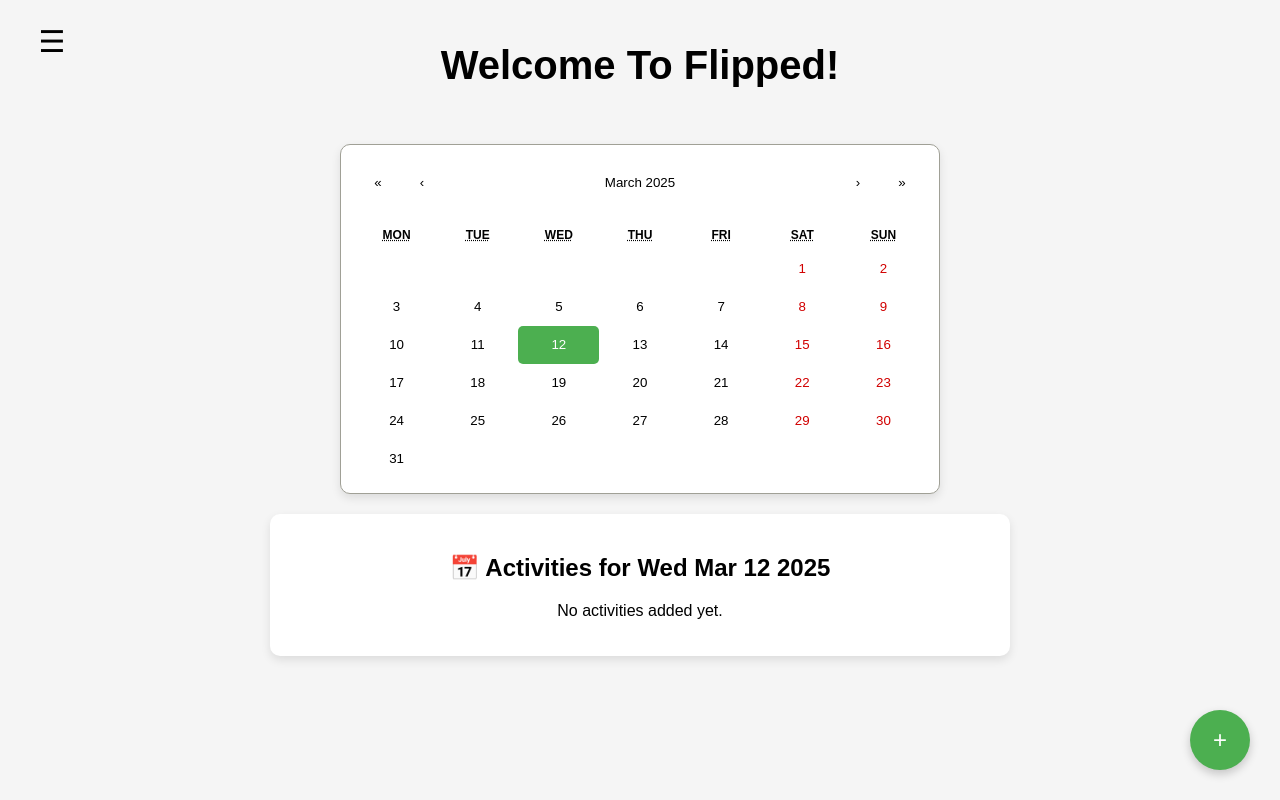
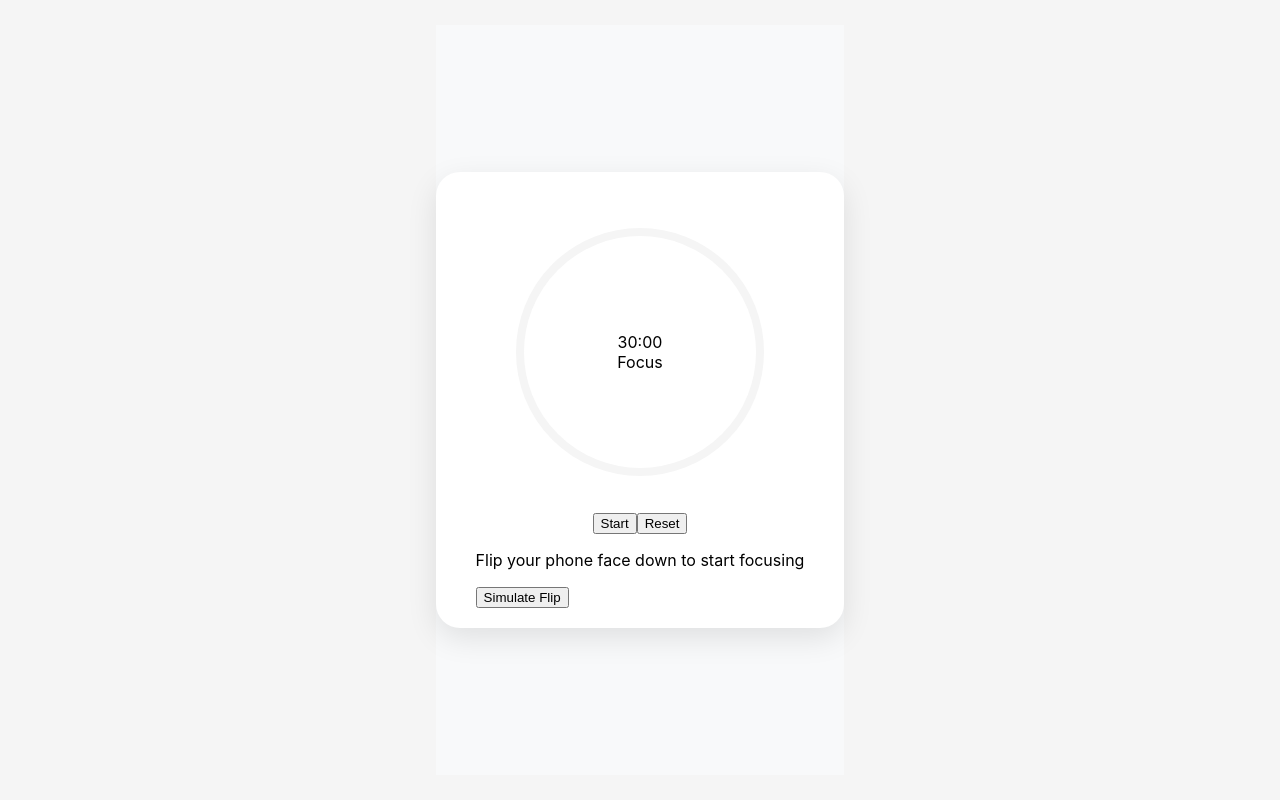
Before and after one commit to agiledev-students-spring2025/4-final-flipped2, a React (Create React App) app in the folder front-end/: page /pomodoro in a window 1280 px wide. Built offline with nearby package versions, Linux system fonts and the light colour scheme.

Commit message:
modified navbar and stylize pomodoro timer

```diff
--- a/front-end/package.json
+++ b/front-end/package.json
@@ -10,6 +10,7 @@
     "react": "^19.0.0",
     "react-calendar": "^5.1.0",
     "react-dom": "^19.0.0",
+    "react-router-dom": "^7.3.0",
     "react-scripts": "5.0.1",
     "web-vitals": "^2.1.4"
   },
--- a/front-end/src/App.js
+++ b/front-end/src/App.js
@@ -1,12 +1,21 @@
 import React from "react";
+import { BrowserRouter as Router, Routes, Route } from "react-router-dom";
 import SimpleCalendar from "./SimpleCalendar";
+import PomodoroTimer from './components/PomodoroTimer';
+import Sidebar from './components/Sidebar';
 import "./App.css";
 
 function App() {
   return (
-    <div className="app-container">
-      <SimpleCalendar />
-    </div>
+    <Router>
+      <div className="app-container">
+        <Routes>
+          <Route path="/" element={<SimpleCalendar />} /> {/* Main Calendar Page */}
+          <Route path="/sidebar" element={<Sidebar />} /> {/* Sidebar Page */}
+          <Route path="/pomodoro" element={<PomodoroTimer />} /> {/* Optional: Pomodoro Page */}
+        </Routes>
+      </div>
+    </Router>
   );
 }
 
--- a/front-end/src/SimpleCalendar.js
+++ b/front-end/src/SimpleCalendar.js
@@ -1,12 +1,17 @@
 import React, { useState } from "react";
 import Calendar from "react-calendar";
+import { Link } from "react-router-dom"; // for the sidebar
 import "react-calendar/dist/Calendar.css";
+
+
+
+
 
 const SimpleCalendar = () => {
   const [selectedDate, setSelectedDate] = useState(new Date());
   return (
     <div className="calendar-container">
-      <div className="nav-bar">☰</div>
+      <Link to="/sidebar" className="nav-bar">☰</Link>
       <h1 className="welcome-text">Welcome To Flipped!</h1>
       <div className="calendar-wrapper">
         <Calendar
--- /dev/null
+++ b/front-end/src/components/PomodoroTimer.css
@@ -0,0 +1,54 @@
+.pomodoro-container {
+    display: flex;
+    flex-direction: column;
+    align-items: center;
+    justify-content: center;
+    min-height: calc(100vh - 130px); /* Account for header and footer */
+    padding: 40px 20px;
+    background-color: #f8f9fa;
+    font-family: -apple-system, BlinkMacSystemFont, 'Segoe UI', Roboto, Oxygen, Ubuntu, Cantarell, 'Open Sans', 'Helvetica Neue', sans-serif;
+  }
+
+  .timer-wrapper {
+    display: flex;
+    flex-direction: column;
+    align-items: center;
+    padding: 20px;
+    border-radius: 24px;
+    background-color: white;
+    box-shadow: 0 10px 30px rgba(0, 0, 0, 0.1);
+    max-width: 400px;
+    width: 100%;
+  }
+
+  .timer-circle-container {
+    position: relative;
+    margin: 20px 0;
+    width: 280px;
+    height: 280px;
+    display: flex;
+    align-items: center;
+    justify-content: center;
+  }
+
+  .timer-circle {
+    transform: rotate(-90deg);
+    overflow: visible;
+  }
+
+  .timer-circle-bg {
+    stroke: #f5f5f5;
+  }
+
+  .timer-circle-progress {
+    stroke: #007aff;
+    transition: stroke-dashoffset 1s linear;
+  }
+
+  .timer-display {
+    position: absolute;
+    display: flex;
+    flex-direction: column;
+    align-items: center;
+    justify-content: center;
+  }
--- /dev/null
+++ b/front-end/src/components/PomodoroTimer.js
@@ -0,0 +1,147 @@
+import React, { useState, useEffect, useRef } from 'react';
+import './PomodoroTimer.css';
+
+const PomodoroTimer = () => {
+  // Default 30 minutes in seconds (30 * 60)
+  const DEFAULT_TIME = 30 * 60;
+  const [timeLeft, setTimeLeft] = useState(DEFAULT_TIME);
+  const [isRunning, setIsRunning] = useState(false);
+  const [isBreak, setIsBreak] = useState(false);
+  const [showControls, setShowControls] = useState(true);
+  const timerRef = useRef(null);
+
+  // Format time to MM:SS
+  const formatTime = (seconds) => {
+    const mins = Math.floor(seconds / 60);
+    const secs = seconds % 60;
+    return `${mins.toString().padStart(2, '0')}:${secs.toString().padStart(2, '0')}`;
+  };
+
+  // Progress calculation (for circle progress)
+  const calculateProgress = () => {
+    return ((DEFAULT_TIME - timeLeft) / DEFAULT_TIME) * 100;
+  };
+
+  // Start timer
+  const startTimer = () => {
+    setIsRunning(true);
+    setShowControls(false);
+  };
+
+  // Pause timer
+  const pauseTimer = () => {
+    setIsRunning(false);
+    setShowControls(true);
+  };
+
+  // Reset timer
+  const resetTimer = () => {
+    pauseTimer();
+    setTimeLeft(DEFAULT_TIME);
+    setIsBreak(false);
+  };
+
+  // Flip phone function (would be triggered by gyroscope in real app)
+  const flipPhone = () => {
+    if (!isRunning) {
+      startTimer();
+    } else {
+      pauseTimer();
+    }
+  };
+
+  // Timer effect
+  useEffect(() => {
+    if (isRunning) {
+      timerRef.current = setInterval(() => {
+        setTimeLeft((prevTime) => {
+          if (prevTime <= 1) {
+            clearInterval(timerRef.current);
+            setIsRunning(false);
+            setShowControls(true);
+
+            // Handle completion
+            if (!isBreak) {
+              // Show tarot card or quote here (just a placeholder)
+              alert('Focus session complete! Here\'s your reward!');
+            }
+
+            return 0;
+          }
+          return prevTime - 1;
+        });
+      }, 1000);
+    } else if (timerRef.current) {
+      clearInterval(timerRef.current);
+    }
+
+    return () => {
+      if (timerRef.current) clearInterval(timerRef.current);
+    };
+  }, [isRunning, isBreak]);
+
+  // Calculate the circumference of the progress circle
+  const circumference = 2 * Math.PI * 120; // 120 is the radius
+  const strokeDashoffset = circumference - (calculateProgress() / 100) * circumference;
+
+  return (
+    <div className="pomodoro-container">
+      <div className="timer-wrapper">
+        <div className="timer-circle-container">
+          <svg className="timer-circle" width="280" height="280">
+            <circle
+              className="timer-circle-bg"
+              cx="140"
+              cy="140"
+              r="120"
+              strokeWidth="8"
+              fill="none"
+            />
+            <circle
+              className="timer-circle-progress"
+              cx="140"
+              cy="140"
+              r="120"
+              strokeWidth="8"
+              fill="none"
+              style={{
+                strokeDasharray: circumference,
+                strokeDashoffset: strokeDashoffset
+              }}
+            />
+          </svg>
+          <div className="timer-display">
+            <div className="time">{formatTime(timeLeft)}</div>
+            <div className="timer-label">{isBreak ? 'Break' : 'Focus'}</div>
+          </div>
+        </div>
+
+        {showControls && (
+          <div className="timer-controls">
+            {isRunning ? (
+              <button className="control-button pause" onClick={pauseTimer}>
+                Pause
+              </button>
+            ) : (
+              <button className="control-button start" onClick={startTimer}>
+                Start
+              </button>
+            )}
+            <button className="control-button reset" onClick={resetTimer}>
+              Reset
+            </button>
+          </div>
+        )}
+
+        <div className="flip-instruction">
+          <p>Flip your phone face down to start focusing</p>
+          <button className="flip-button" onClick={flipPhone}>
+            Simulate Flip
+          </button>
+        </div>
+      </div>
+    </div>
+  );
+};
+
+export default PomodoroTimer;
--- /dev/null
+++ b/front-end/src/components/Sidebar.js
@@ -0,0 +1,16 @@
+import React from "react";
+import { Link } from "react-router-dom";
+
+const Sidebar = () => {
+  return (
+    <div className="sidebar-container">
+      <h2>Navigation</h2>
+      <ul>
+        <li><Link to="/">Calendar</Link></li>
+        <li><Link to="/pomodoro">Pomodoro Timer</Link></li>
+      </ul>
+    </div>
+  );
+};
+
+export default Sidebar;
--- a/package.json
+++ b/package.json
@@ -1,5 +1,6 @@
 {
   "dependencies": {
-    "react-calendar": "^5.1.0"
+    "react-calendar": "^5.1.0",
+    "react-router-dom": "^7.3.0"
   }
 }
```
